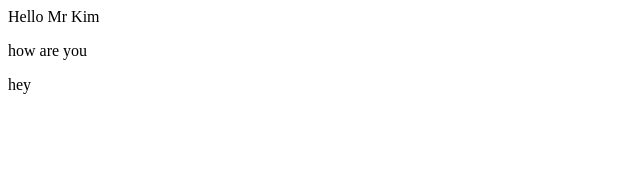
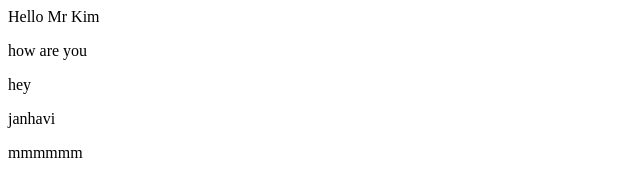
Before and after one commit to janhavijagnade/localrepo, a plain HTML site: page index.html in a window 1280 px wide. Shown: the whole page, without its empty margins (0-640 px from the left). Drawn offline with Linux system fonts and the light colour scheme.

Commit message:
new feature added

```diff
--- a/index.html
+++ b/index.html
@@ -1,3 +1,5 @@
 <p>Hello Mr Kim</p>
 <p>how are you</p>
 <p>hey</p>
+<p>janhavi</p>
+<p>mmmmmm</p>
```
